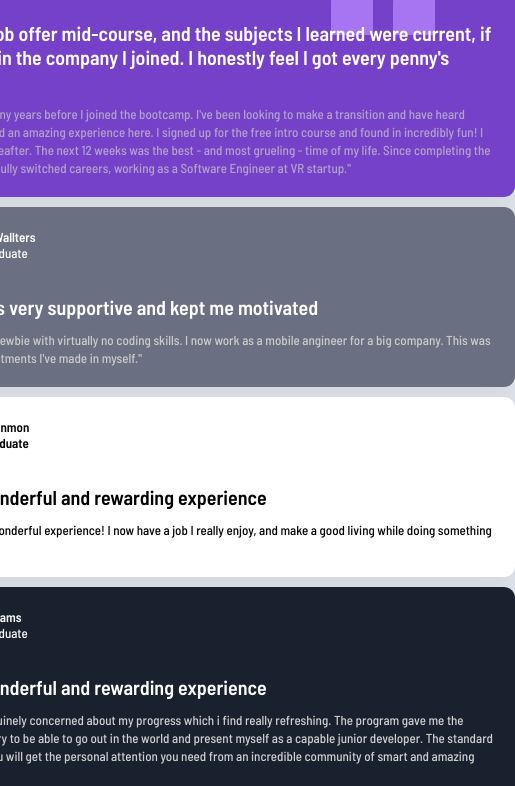
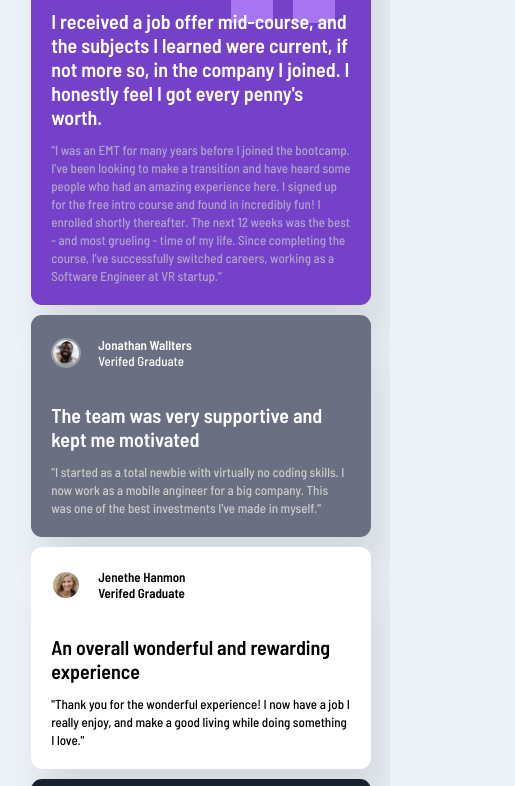
Before and after one commit to AhmedKvz/Grid-bonus, a plain HTML site: page index.html in a window 390 px wide. Shown: the part 99-885 px from the top of the page, 515 px wide, since content can reach past the window. Drawn offline with Linux system fonts and the light colour scheme.

Commit message:
responsive

```diff
--- a/css/style.css
+++ b/css/style.css
@@ -84,6 +84,8 @@ main {
     "card1 card1 card2 card3"
     "card4 card5 card5 card3";
     grid-gap: 10px 20px;
+    padding-left: 8%;
+    padding-right: 5%;
 }
 
 
@@ -95,6 +97,7 @@ main {
     background-repeat: no-repeat;
     background-position-x: 85%;
     box-shadow: 14px 40px 40px hsla(0, 0%, 0%, 0.1);
+
 
 }
 
@@ -171,7 +174,6 @@ main {
        "card4"
        "card5"
        "card3";
-    width: 330px;
   }
   main {
       align-items: flex-start;
@@ -188,11 +190,9 @@ main {
                    "card4 card4"
                    "card5 card5"
                    "card3 card3";
-    width: 640px;
+    width: 100%;
 }
-     .card-container {
-        margin-top: px;
-    }
+
     main {
         align-items: flex-start;
     }
```
